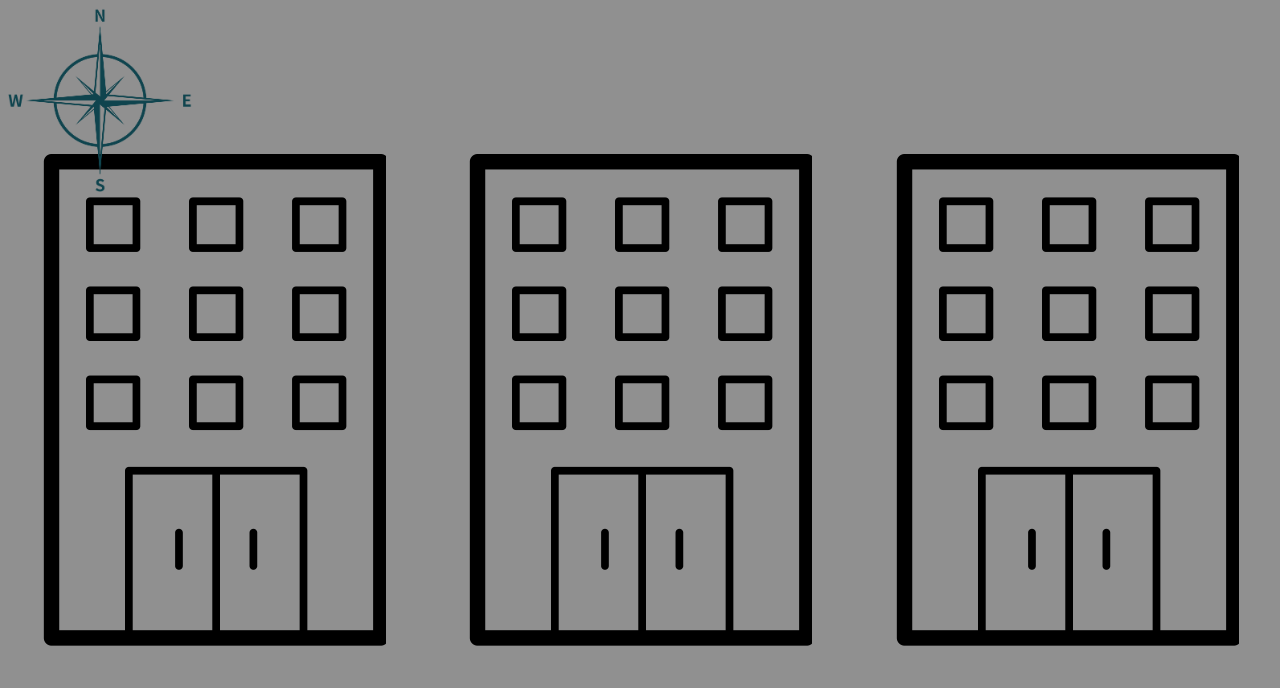
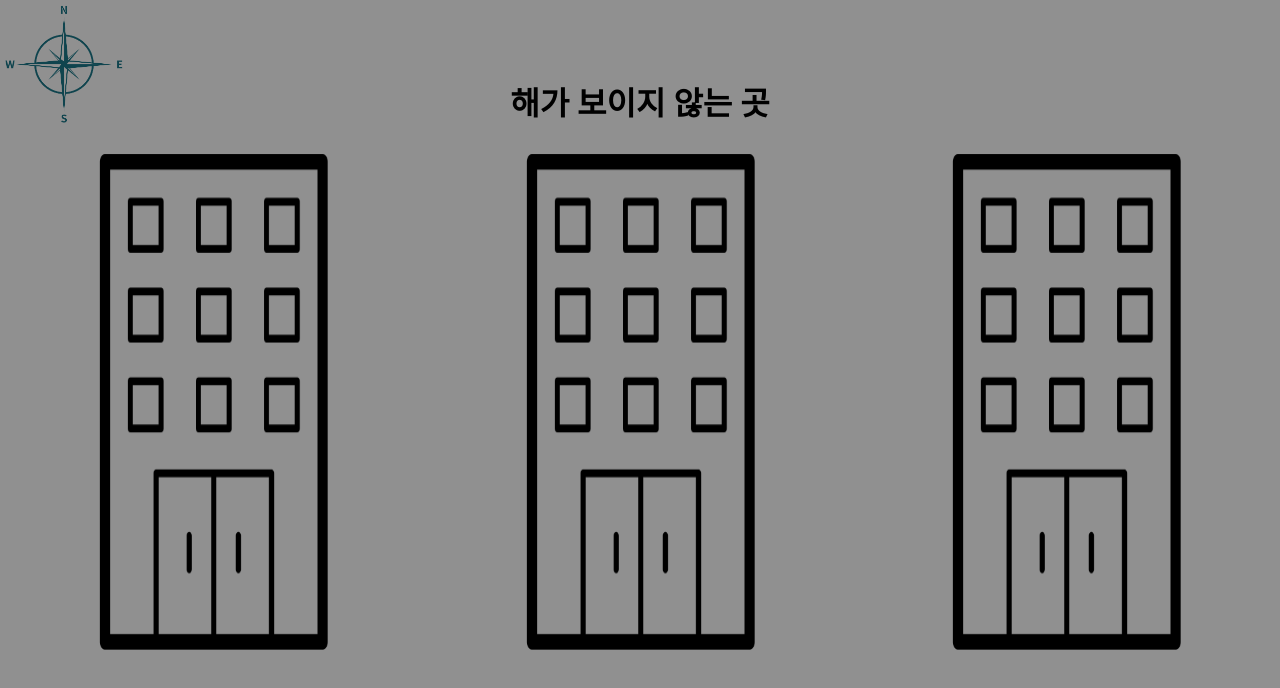
Before and after one commit to IMIMIMIMIMIMIMIM/find-murder, a React (Create React App) app: page /building in a window 1280 px wide. Shown: the top 688 px of the page. Built offline with nearby package versions, Linux system fonts and the light colour scheme.

Commit message:
Develop, Feat, Style : Finish made, state done, img style change #3

```diff
--- a/src/components/building/building.jsx
+++ b/src/components/building/building.jsx
@@ -5,39 +5,65 @@ const Building = () => {
   const navigate = useNavigate();
   const chooseBuilding = (id) => {
     navigate("/floor", {
-      state: id,
+      state: { build: id },
     });
   };
   return (
-    <div style={{ backgroundColor: "#909090" }}>
-      <ComImg src="/img/compass.png" />
+    <MainDiv>
+      <ImgDiv>
+        <ImgTag src="/img/compass.png" />
+      </ImgDiv>
+      <HintH1>해가 보이지 않는 곳</HintH1>
       <ListDiv>
         <BuildingDiv onClick={() => chooseBuilding(1)}></BuildingDiv>
         <BuildingDiv onClick={() => chooseBuilding(2)}></BuildingDiv>
         <BuildingDiv onClick={() => chooseBuilding(3)}></BuildingDiv>
       </ListDiv>
-    </div>
+    </MainDiv>
   );
 };
 
 export default Building;
 
+const MainDiv = styled.div`
+  background-color: #909090;
+  height: 100vh;
+`;
+
 const ListDiv = styled.div`
   display: flex;
   justify-content: space-around;
-  text-align: center;
-  align-items: center;
-  height: 100vh;
+  position: relative;
+  top: 50%;
+  transform: translateY(-50%);
+  max-height: 500px;
+  height: 100%;
+  /* position: relative; */
 `;
 const BuildingDiv = styled.div`
   background-image: url("img/building.png");
+  background-size: 100% 100%;
+  background-repeat: no-repeat;
   display: flex;
-  width: 345px;
-  height: 500px;
+  width: 18%;
+  height: auto;
   cursor: pointer;
 `;
 
-const ComImg = styled.img`
-  width: 200px;
+const ImgDiv = styled.div`
   position: absolute;
+  width: 10%;
+  height: auto;
 `;
+
+const ImgTag = styled.img`
+  max-width: 100%;
+  height: auto;
+`;
+
+const HintH1 = styled.h1`
+  position: absolute;
+  left: 50%;
+  top: 10%;
+  transform: translate(-50%, -50%);
+`;
--- /dev/null
+++ b/src/components/finish/finish.jsx
@@ -0,0 +1,34 @@
+import { useLocation } from "react-router-dom";
+import styled from "styled-components";
+
+const Finish = () => {
+  const location = useLocation();
+  const b = location.state.build;
+  const f = location.state.floor;
+  const r = location.state.room;
+  console.log("건물: " + b, "층: " + f, "방: " + r);
+  const result = () => {
+    if (b === 2 && f === 2 && r === 3) {
+      return "성공";
+    } else {
+      return "실패";
+    }
+  };
+  console.log(result());
+
+  return (
+    <div>
+      <ResultDiv>{result()}</ResultDiv>
+    </div>
+  );
+};
+
+export default Finish;
+
+const ResultDiv = styled.div`
+  position: absolute;
+  top: 50%;
+  left: 50%;
+  transform: translate(-50%, -50%);
+  font-size: 5rem;
+`;
--- a/src/components/floor/floor.jsx
+++ b/src/components/floor/floor.jsx
@@ -1,25 +1,38 @@
-import { useNavigate } from "react-router-dom";
+import { useLocation, useNavigate } from "react-router-dom";
 import styled from "styled-components";
 
 const Floor = () => {
   const navigate = useNavigate();
-  const chooseFloor = (id) => {
+  const location = useLocation();
+  const b = location.state.build;
+  console.log("건물: " + b);
+  const chooseFloor = (f) => {
     navigate("/room", {
-      state: id,
+      state: {
+        build: b,
+        floor: f,
+      },
     });
   };
+
   return (
-    <div style={{ backgroundColor: "#606060" }}>
+    <MainDiv>
+      <HintH1>높지도 낮지도 않은 곳</HintH1>
       <ListDiv>
-        <FloorDiv onClick={() => chooseFloor()}>1F</FloorDiv>
-        <FloorDiv onClick={() => chooseFloor()}>2F</FloorDiv>
-        <FloorDiv onClick={() => chooseFloor()}>3F</FloorDiv>
+        <FloorDiv onClick={() => chooseFloor(1)}>1F</FloorDiv>
+        <FloorDiv onClick={() => chooseFloor(2)}>2F</FloorDiv>
+        <FloorDiv onClick={() => chooseFloor(3)}>3F</FloorDiv>
       </ListDiv>
-    </div>
+    </MainDiv>
   );
 };
 
 export default Floor;
+
+const MainDiv = styled.div`
+  background-color: #606060;
+  height: 100vh;
+`;
 
 const ListDiv = styled.div`
   display: flex;
@@ -30,8 +43,10 @@ const ListDiv = styled.div`
 `;
 const FloorDiv = styled.div`
   background-image: url("img/stairs.png");
+  background-size: 100% 100%;
+  background-repeat: no-repeat;
   display: flex;
-  width: 512px;
+  width: 25%;
   height: 512px;
   align-items: center;
   cursor: pointer;
@@ -40,3 +55,10 @@ const FloorDiv = styled.div`
   font-size: 3rem;
   font-weight: bold;
 `;
+
+const HintH1 = styled.h1`
+  left: 50%;
+  top: 10%;
+  transform: translate(-50%, -50%);
+  position: absolute;
+`;
--- a/src/components/room/room.jsx
+++ b/src/components/room/room.jsx
@@ -1,25 +1,39 @@
-import { useNavigate } from "react-router-dom";
+import { useLocation, useNavigate } from "react-router-dom";
 import styled from "styled-components";
 
 const Room = () => {
   const navigate = useNavigate();
-  const chooseRoom = (id) => {
-    navigate("/final", {
-      state: id,
+  const location = useLocation();
+  const b = location.state.build;
+  const f = location.state.floor;
+  console.log("건물: " + b, "층: " + f);
+  const chooseRoom = (r) => {
+    navigate("/finish", {
+      state: {
+        build: b,
+        floor: f,
+        room: r,
+      },
     });
   };
   return (
-    <div style={{ backgroundColor: "#202020" }}>
+    <MainDiv>
+      <HintH1>가장 마지막</HintH1>
       <ListDiv>
-        <DoorDiv onClick={() => chooseRoom()}></DoorDiv>
-        <DoorDiv onClick={() => chooseRoom()}></DoorDiv>
-        <DoorDiv onClick={() => chooseRoom()}></DoorDiv>
+        <DoorDiv onClick={() => chooseRoom(1)}></DoorDiv>
+        <DoorDiv onClick={() => chooseRoom(2)}></DoorDiv>
+        <DoorDiv onClick={() => chooseRoom(3)}></DoorDiv>
       </ListDiv>
-    </div>
+    </MainDiv>
   );
 };
 
 export default Room;
+
+const MainDiv = styled.div`
+  background-color: #202020;
+  height: 100vh;
+`;
 
 const ListDiv = styled.div`
   display: flex;
@@ -30,9 +44,18 @@ const ListDiv = styled.div`
 `;
 const DoorDiv = styled.div`
   background-image: url("img/door.png");
+  background-size: 100%;
+  background-repeat: no-repeat;
   display: flex;
-  width: 315px;
+  width: 15%;
   height: 460px;
   align-items: center;
   cursor: pointer;
 `;
+
+const HintH1 = styled.h1`
+  left: 50%;
+  top: 10%;
+  transform: translate(-50%, -50%);
+  position: absolute;
+`;
--- a/src/index.jsx
+++ b/src/index.jsx
@@ -3,8 +3,4 @@ import ReactDOM from "react-dom/client";
 import App from "./App";
 
 const root = ReactDOM.createRoot(document.getElementById("root"));
-root.render(
-  <React.StrictMode>
-    <App />
-  </React.StrictMode>
-);
+root.render(<App />);
--- a/src/route/route.jsx
+++ b/src/route/route.jsx
@@ -4,6 +4,7 @@ import Main from "../components/main/main";
 import Room from "../components/room/room";
 import Floor from "../components/floor/floor";
 import Building from "../components/building/building";
+import Finish from "../components/finish/finish";
 const MyRoute = () => {
   return (
     <BrowserRouter>
@@ -13,6 +14,7 @@ const MyRoute = () => {
           <Route path="/building" element={<Building></Building>}></Route>
           <Route path="/floor" element={<Floor></Floor>}></Route>
           <Route path="/room" element={<Room></Room>}></Route>
+          <Route path="/finish" element={<Finish></Finish>}></Route>
           {/* <Route path="/room" element={<Room></Room>}></Route> */}
         </Route>
       </Routes>
```
